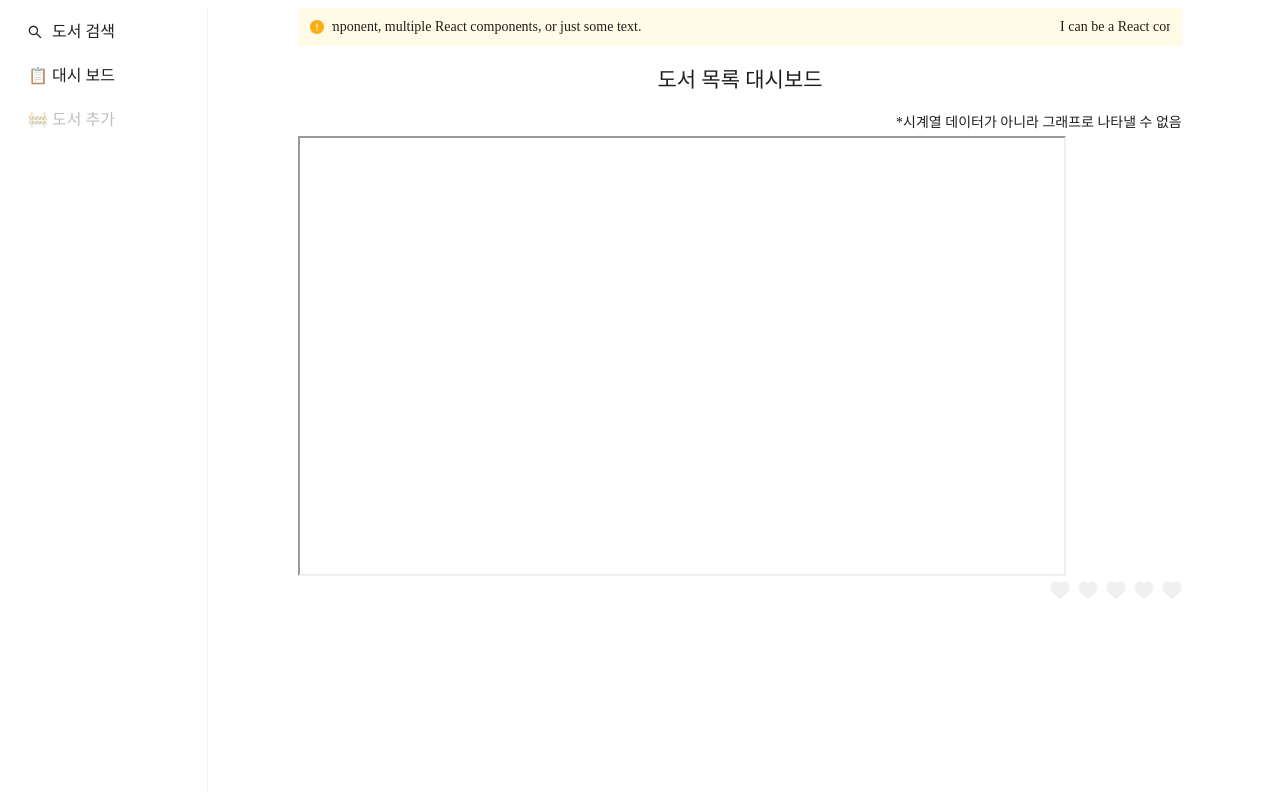
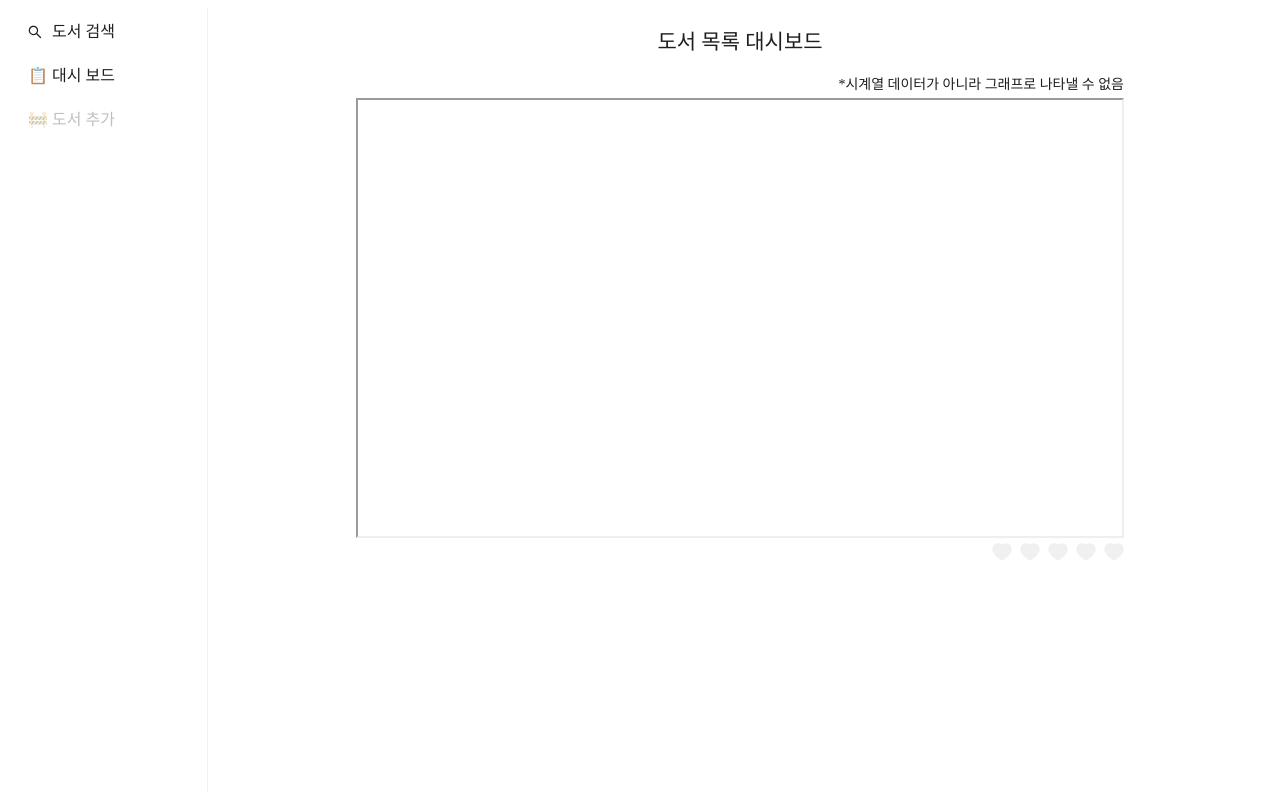
Before and after one commit to sangukO/ELBooks_front, a React (Create React App) app: page /list in a window 1280 px wide. Built offline with nearby package versions, Linux system fonts and the light colour scheme; a web font is replaced by a local one.

Commit message:
feat: Remove Marquee

```diff
--- a/src/component/List.js
+++ b/src/component/List.js
@@ -43,14 +43,6 @@ function List() {
             <div style={{display:"inline-block"}}>
               <Progress id="prog" percent={percent} status="active" strokeColor={{ from: '#d3adf7', to: '#ffadd2' }} showInfo={true} />
               <div id="dashboard" style={{visibility:"hidden"}}>
-                <Alert
-                  banner
-                  message={
-                    <Marquee pauseOnHover gradient={false} speed={20}>
-                      I can be a React component, multiple React components, or just some text.
-                    </Marquee>
-                  }
-                />
                 <div style={{textAlign:"center"}}><h2>도서 목록 대시보드</h2>
                   <span style={{ float: 'right', marginBottom:"5px" }}>*시계열 데이터가 아니라 그래프로 나타낼 수 없음</span>
                 </div>
```
